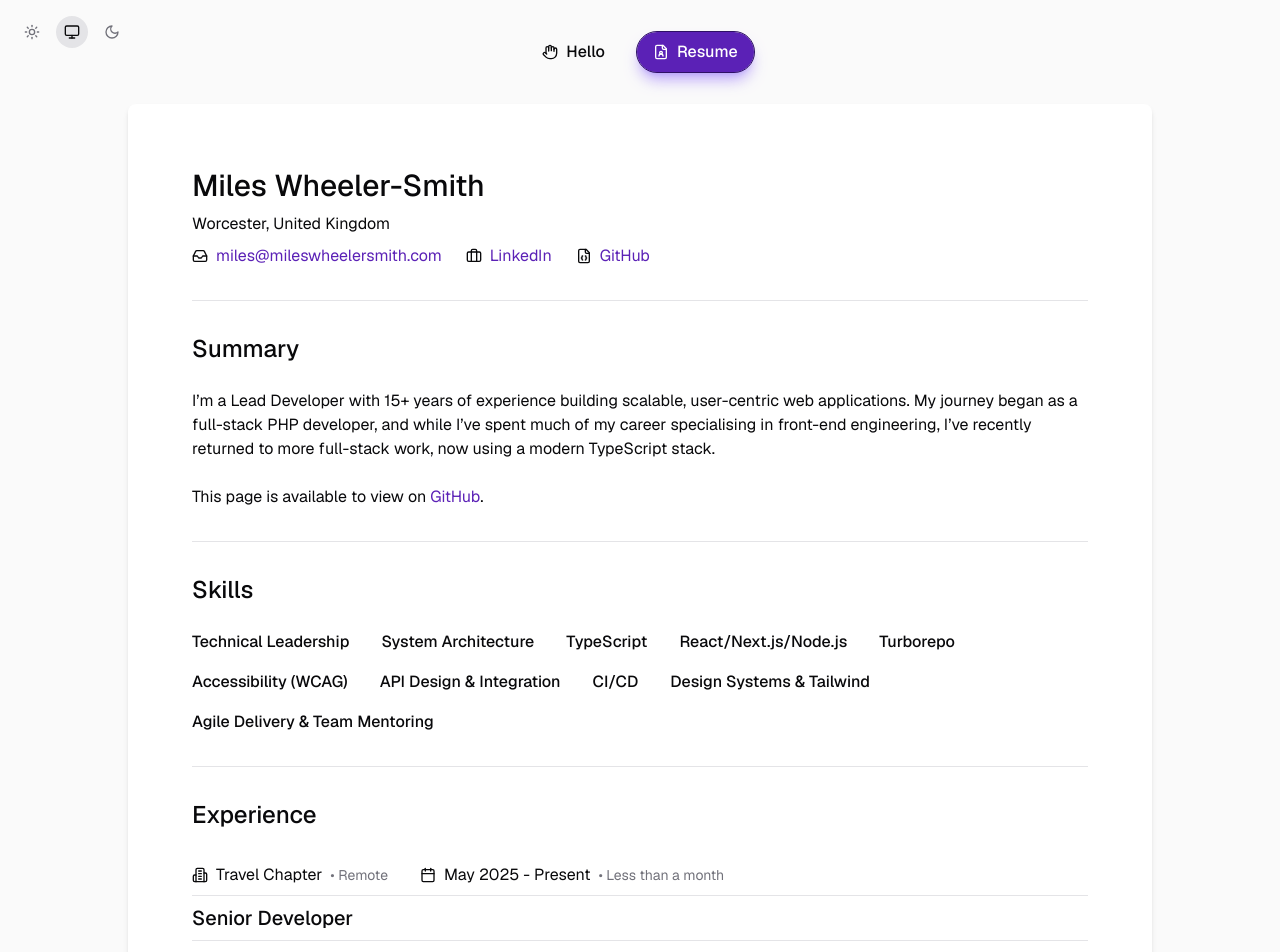
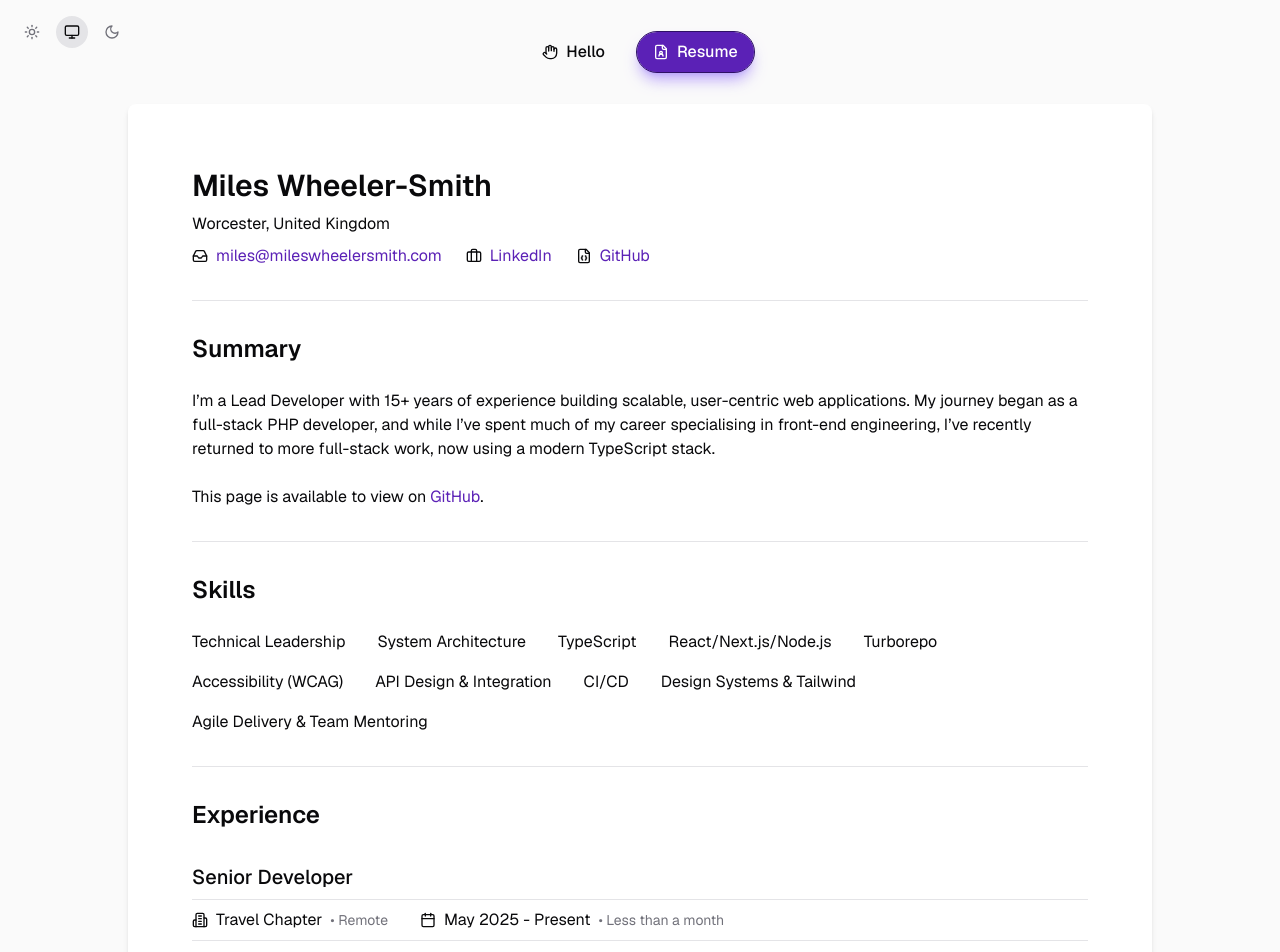
Before and after one commit to mwheelersmith/site, a Next.js app: page /resume in a window 1280 px wide. Shown: the top 952 px of the page. Built offline with nearby package versions, Linux system fonts and the light colour scheme.

Commit message:
Design improvements

```diff
--- a/app/resume/page.tsx
+++ b/app/resume/page.tsx
@@ -27,13 +27,13 @@ export default function Resume() {
         <ExperienceSection>
           {/* Senior Developer at Travel Chapter */}
           <ExperienceHeading>
+            <ExperienceTitle>Senior Developer</ExperienceTitle>
             <ExperienceDetails
               company="Travel Chapter"
               location="Remote"
               serviceDates="May 2025 - Present"
               serviceLength={formatWorkDuration(new Date(2025, 4))}
             />
-            <ExperienceTitle>Senior Developer</ExperienceTitle>
           </ExperienceHeading>
 
           <p>
@@ -58,13 +58,13 @@ export default function Resume() {
         <ExperienceSection>
           {/* Lead Front-End Engineer at Cisco */}
           <ExperienceHeading>
+            <ExperienceTitle>Lead Front-End Engineer</ExperienceTitle>
             <ExperienceDetails
               company="Cisco"
               location="Remote"
               serviceDates="May 2023 - Dec 2024"
               serviceLength="1 yr 8 mos"
             />
-            <ExperienceTitle>Lead Front-End Engineer</ExperienceTitle>
           </ExperienceHeading>
 
           <p>
@@ -100,13 +100,13 @@ export default function Resume() {
         <ExperienceSection>
           {/* Senior Front-End Engineer at Cisco */}
           <ExperienceHeading>
+            <ExperienceTitle>Senior Front-End Engineer</ExperienceTitle>
             <ExperienceDetails
               company="Cisco"
               location="Remote"
               serviceDates="Aug 2021 - May 2023"
               serviceLength="1 yr 10 mos"
             />
-            <ExperienceTitle>Senior Front-End Engineer</ExperienceTitle>
           </ExperienceHeading>
 
           <p>
@@ -142,13 +142,13 @@ export default function Resume() {
         <ExperienceSection>
           {/* Senior Front-End Developer at Textlocal */}
           <ExperienceHeading>
+            <ExperienceTitle>Senior Front-End Developer</ExperienceTitle>
             <ExperienceDetails
               company="Textlocal"
               location="Malvern, UK"
               serviceDates="Sep 2016 - Aug 2021"
               serviceLength="5 yrs"
             />
-            <ExperienceTitle>Senior Front-End Developer</ExperienceTitle>
           </ExperienceHeading>
 
           <p>
@@ -179,13 +179,13 @@ export default function Resume() {
         <ExperienceSection>
           {/* Full-Stack Developer at Textlocal */}
           <ExperienceHeading>
+            <ExperienceTitle>Full-Stack Developer</ExperienceTitle>
             <ExperienceDetails
               company="Textlocal"
               location="Malvern, UK"
               serviceDates="Jan 2012 - Sep 2016"
               serviceLength="4 yrs 9 mos"
             />
-            <ExperienceTitle>Full-Stack Developer</ExperienceTitle>
           </ExperienceHeading>
 
           <p>
@@ -212,13 +212,13 @@ export default function Resume() {
         <ExperienceSection>
           {/* Web Developer at Bluelinemedia */}
           <ExperienceHeading>
+            <ExperienceTitle>Web Developer</ExperienceTitle>
             <ExperienceDetails
               company="Bluelinemedia"
               location="Cheltenham, UK"
               serviceDates="Nov 2009 - Jan 2012"
               serviceLength="2 yrs 3 mos"
             />
-            <ExperienceTitle>Web Developer</ExperienceTitle>
           </ExperienceHeading>
 
           <p>
--- a/components/resume/experience/details.tsx
+++ b/components/resume/experience/details.tsx
@@ -12,18 +12,18 @@ export function ExperienceDetails({
   serviceLength: string;
 }) {
   return (
-    <div className="mb-2 flex gap-8 border-b border-zinc-200 pb-2 dark:border-zinc-600">
+    <div className="mt-2 flex flex-col gap-2 border-b border-zinc-200 pb-2 sm:flex-row sm:gap-8 dark:border-zinc-600">
       <p className="flex items-center gap-2">
         <Building2 size={16} />
         {company}
-        <span className="hidden text-sm text-zinc-500 sm:inline-block dark:text-zinc-400">
+        <span className="text-sm text-zinc-500 dark:text-zinc-400">
           &bull; {location}
         </span>
       </p>
       <p className="flex items-center gap-2">
         <Calendar size={16} />
         {serviceDates}
-        <span className="hidden text-sm text-zinc-500 sm:inline-block dark:text-zinc-400">
+        <span className="text-sm text-zinc-500 dark:text-zinc-400">
           &bull; {serviceLength}
         </span>
       </p>
--- a/components/resume/experience/experience.tsx
+++ b/components/resume/experience/experience.tsx
@@ -3,7 +3,7 @@ import { ReactNode } from "react";
 export function Experience({ children }: { children: ReactNode }) {
   return (
     <>
-      <h2 className="text-2xl font-medium">Experience</h2>
+      <h2 className="text-2xl font-semibold">Experience</h2>
 
       <div className="flex flex-col gap-16 border-b border-zinc-200 pb-8 dark:border-zinc-600">
         {children}
--- a/components/resume/skills.tsx
+++ b/components/resume/skills.tsx
@@ -1,19 +1,19 @@
 export function Skills() {
   return (
     <div className="flex flex-col gap-6 border-b border-zinc-200 pb-8 dark:border-zinc-600">
-      <h3 className="text-2xl font-medium">Skills</h3>
+      <h3 className="text-2xl font-semibold">Skills</h3>
 
       <ul className="flex flex-wrap gap-x-8 gap-y-4">
-        <li className="font-medium">Technical Leadership</li>
-        <li className="font-medium">System Architecture</li>
-        <li className="font-medium">TypeScript</li>
-        <li className="font-medium">React/Next.js/Node.js</li>
-        <li className="font-medium">Turborepo</li>
-        <li className="font-medium">Accessibility (WCAG)</li>
-        <li className="font-medium">API Design &amp; Integration</li>
-        <li className="font-medium">CI/CD</li>
-        <li className="font-medium">Design Systems &amp; Tailwind</li>
-        <li className="font-medium">Agile Delivery &amp; Team Mentoring</li>
+        <li>Technical Leadership</li>
+        <li>System Architecture</li>
+        <li>TypeScript</li>
+        <li>React/Next.js/Node.js</li>
+        <li>Turborepo</li>
+        <li>Accessibility (WCAG)</li>
+        <li>API Design &amp; Integration</li>
+        <li>CI/CD</li>
+        <li>Design Systems &amp; Tailwind</li>
+        <li>Agile Delivery &amp; Team Mentoring</li>
       </ul>
     </div>
   );
--- a/components/resume/summary.tsx
+++ b/components/resume/summary.tsx
@@ -1,7 +1,7 @@
 export function Summary() {
   return (
     <div className="flex flex-col gap-6 border-b border-zinc-200 pb-8 dark:border-zinc-600">
-      <h2 className="text-2xl font-medium">Summary</h2>
+      <h2 className="text-2xl font-semibold">Summary</h2>
       <p>
         I&rsquo;m a Lead Developer with 15+ years of experience building
         scalable, user-centric web applications. My journey began as a
--- a/components/ui/typography-h1.tsx
+++ b/components/ui/typography-h1.tsx
@@ -8,5 +8,7 @@ export function TypographyH1({
   classname?: string;
   children: ReactNode;
 }) {
-  return <h1 className={cn("text-3xl font-medium", classname)}>{children}</h1>;
+  return (
+    <h1 className={cn("text-3xl font-semibold", classname)}>{children}</h1>
+  );
 }
```
